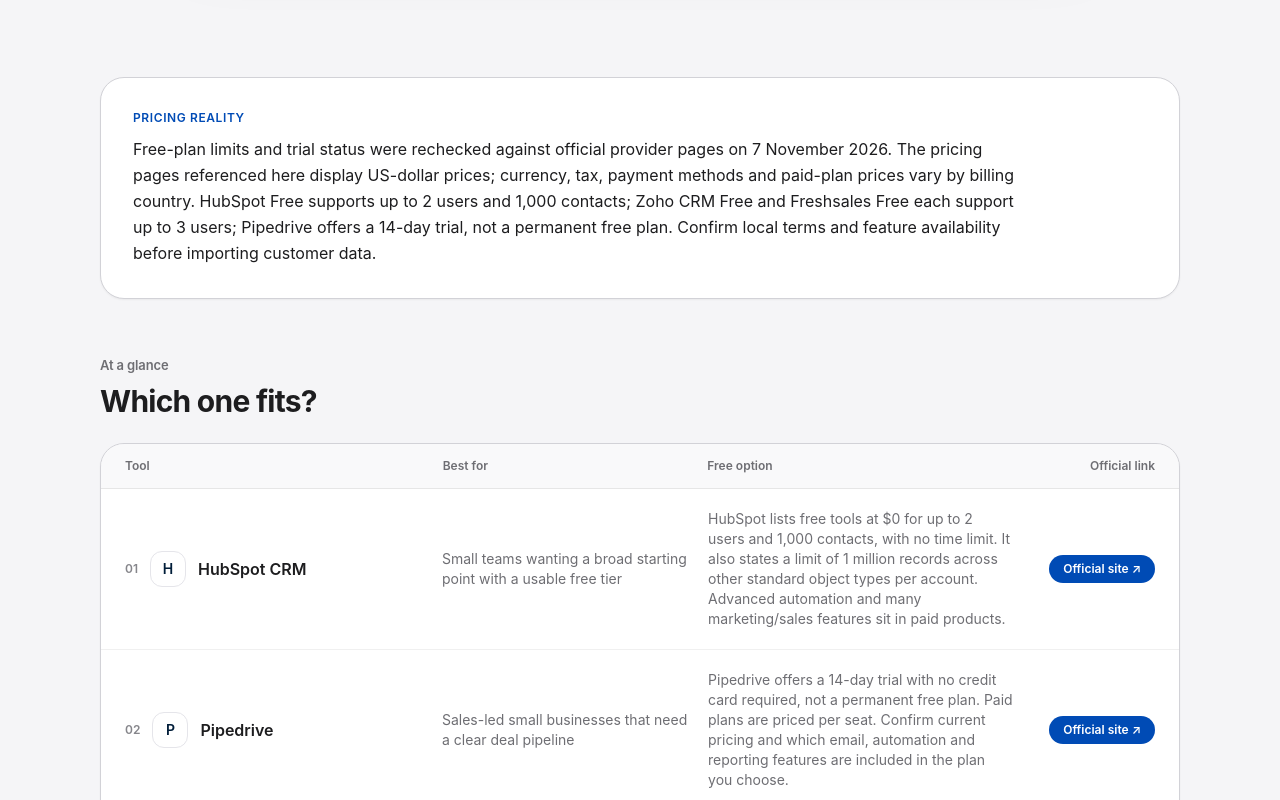
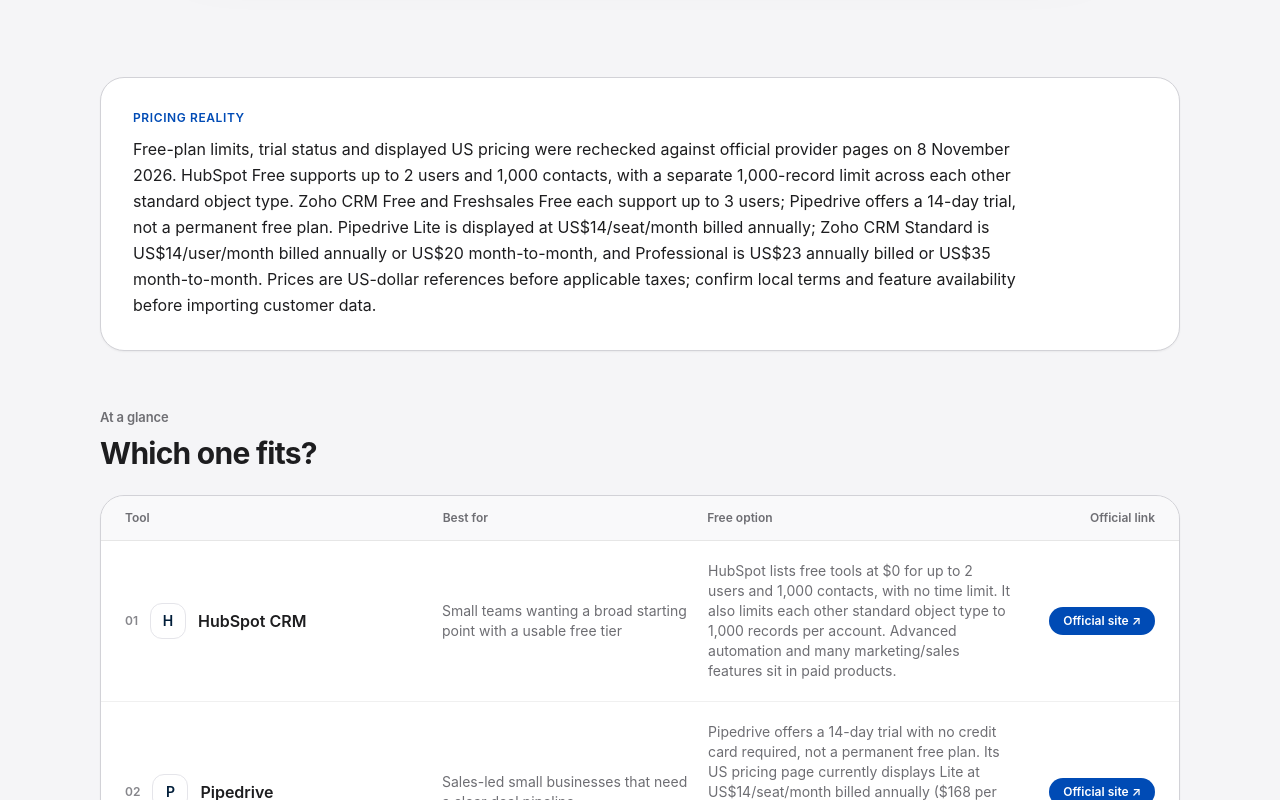
Before and after one commit to LinukaBandara/StackPick, a Next.js app: page /best/crm-for-small-businesses in a window 1280 px wide. Shown: the part 840-1640 px from the top of the page. Built offline with nearby package versions, Linux system fonts and the light colour scheme; no server answers.

Commit message:
Correct HubSpot free CRM record limits and refresh pricing

```diff
--- a/app/best/crm-for-small-businesses/page.tsx
+++ b/app/best/crm-for-small-businesses/page.tsx
@@ -22,16 +22,16 @@ export default function CrmForSmallBusinessesPage() {
     <ComparisonArticle
       title="Best CRM for Small Businesses"
       slug="crm-for-small-businesses"
-      reviewedOn="2026-11-07"
+      reviewedOn="2026-11-08"
       intro="A small business CRM has one job first: make sure opportunities and customer conversations do not disappear between people, inboxes and spreadsheets. We compare tools around that reality — setup effort, team handoffs, free access and the point where costs start to matter — rather than ranking the platform with the longest feature list."
       quickAnswer="For a team of one or two, HubSpot Free is a practical first test if its 1,000-contact limit is enough. Zoho CRM and Freshsales both publish free plans for up to three users. Pipedrive is a paid CRM with a 14-day trial, so budget for seats after testing. Compare the exact free features, team size and local billing terms before importing customer data."
-      pricingNote="Free-plan limits and trial status were rechecked against official provider pages on 7 November 2026. The pricing pages referenced here display US-dollar prices; currency, tax, payment methods and paid-plan prices vary by billing country. HubSpot Free supports up to 2 users and 1,000 contacts; Zoho CRM Free and Freshsales Free each support up to 3 users; Pipedrive offers a 14-day trial, not a permanent free plan. Confirm local terms and feature availability before importing customer data."
+      pricingNote="Free-plan limits, trial status and displayed US pricing were rechecked against official provider pages on 8 November 2026. HubSpot Free supports up to 2 users and 1,000 contacts, with a separate 1,000-record limit across each other standard object type. Zoho CRM Free and Freshsales Free each support up to 3 users; Pipedrive offers a 14-day trial, not a permanent free plan. Pipedrive Lite is displayed at US$14/seat/month billed annually; Zoho CRM Standard is US$14/user/month billed annually or US$20 month-to-month, and Professional is US$23 annually billed or US$35 month-to-month. Prices are US-dollar references before applicable taxes; confirm local terms and feature availability before importing customer data."
       tools={[
         {
           name: "HubSpot CRM",
           bestFor: "Small teams wanting a broad starting point with a usable free tier",
           freeOption:
-            "HubSpot lists free tools at $0 for up to 2 users and 1,000 contacts, with no time limit. It also states a limit of 1 million records across other standard object types per account. Advanced automation and many marketing/sales features sit in paid products.",
+            "HubSpot lists free tools at $0 for up to 2 users and 1,000 contacts, with no time limit. It also limits each other standard object type to 1,000 records per account. Advanced automation and many marketing/sales features sit in paid products.",
           tradeoff:
             "Practical starting point for a small team. The wider HubSpot ecosystem can introduce paid features you may not need at the beginning. Check each must-have feature gate before building a process around the free tier.",
           url: "https://www.hubspot.com/pricing/crm",
@@ -40,7 +40,7 @@ export default function CrmForSmallBusinessesPage() {
           name: "Pipedrive",
           bestFor: "Sales-led small businesses that need a clear deal pipeline",
           freeOption:
-            "Pipedrive offers a 14-day trial with no credit card required, not a permanent free plan. Paid plans are priced per seat. Confirm current pricing and which email, automation and reporting features are included in the plan you choose.",
+            "Pipedrive offers a 14-day trial with no credit card required, not a permanent free plan. Its US pricing page currently displays Lite at US$14/seat/month billed annually ($168 per seat/year). Confirm billing terms and which email, automation and reporting features are included in the plan you choose.",
           tradeoff:
             "Pipeline-first workflow suits repeatable sales. After the trial you need to budget for every seat, so calculate the full team cost before committing.",
           url: "https://www.pipedrive.com/en/pricing",
@@ -151,7 +151,7 @@ export default function CrmForSmallBusinessesPage() {
             Official plan pages checked
           </h3>
           <p className="mt-4 max-w-3xl text-base leading-7 text-[#6e6e73]">
-            We checked published pricing and plan information in late October 2026. This is a desk-based comparison, not a claim that every feature was tested in a paid account. Recheck the current plan matrix before relying on a specific feature.
+            We checked published pricing and plan information on 8 November 2026. This is a desk-based comparison, not a claim that every feature was tested in a paid account. Recheck the current plan matrix before relying on a specific feature.
           </p>
           <ul className="mt-5 max-w-3xl list-disc space-y-3 pl-6 text-sm leading-6 text-[#6e6e73]">
             <li>
```
